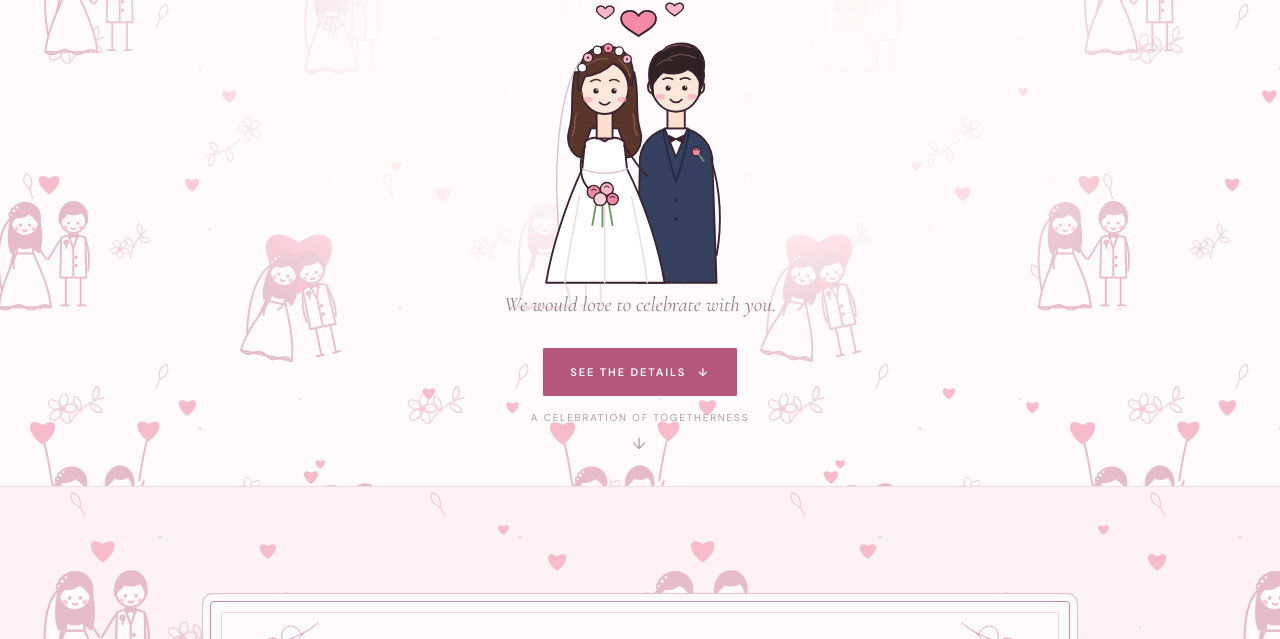
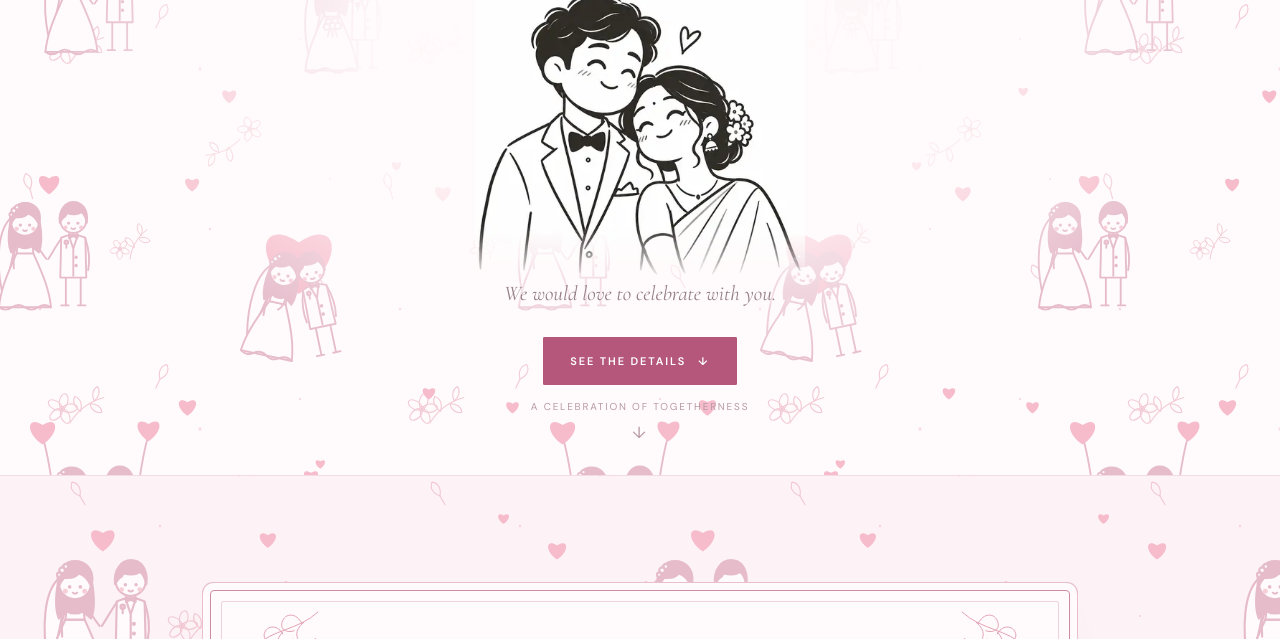
Before and after one commit to chaiwedssaran/chaiwedssaran.github.io, a plain HTML site: page index.html in a window 1280 px wide. Shown: the part 461-1100 px from the top of the page. Drawn offline with nearby package versions, Linux system fonts and the light colour scheme.

Commit message:
Couple illustration in centre of welcome page

```diff
--- a/index.html
+++ b/index.html
@@ -46,7 +46,7 @@
 @media(max-width:600px){.ceremony-block{padding:52px 22px 46px}.ceremony-block::after{background-size:64px,64px,64px,64px}}
 @media(max-width:600px){.hero{background-image:radial-gradient(ellipse 62% 36% at 50% 50%,#fffafb 0,#fffafbf0 50%,#fffafb00 100%),url('couples.svg'),url('floral-bg.svg')}}
 
-.hero-couple{display:block;width:min(260px,58vw);height:auto;margin:14px auto 2px}
+.hero-couple{display:block;width:min(330px,76vw);height:auto;margin:12px auto 2px;mix-blend-mode:multiply;-webkit-mask-image:linear-gradient(#000 82%,transparent);mask-image:linear-gradient(#000 82%,transparent)}
 @media(prefers-reduced-motion:reduce){html{scroll-behavior:auto}*,*::before,*::after{animation-duration:.01ms!important;transition-duration:.01ms!important}}
   </style>
 </head>
@@ -72,7 +72,7 @@
       <svg class="ganesh" role="img" aria-label="Shri Ganesha illustration"><use href="#ganesha"></use></svg>
       <p class="invite-pretitle">With the blessings of our families</p>
       <h1 class="names" id="couple-name">Chai <span class="amp">&</span> Saran</h1>
-      <img class="hero-couple" src="couple-doodle.svg" alt="Doodle of a smiling bride with a flower crown and bouquet beside her groom in a navy suit" width="360" height="420">
+      <img class="hero-couple" src="couple-center.webp" alt="Doodle of a smiling groom in a suit and bride in a saree resting her head on his shoulder" width="460" height="407">
       <p class="hero-sub">We would love to celebrate with you.</p>
       <a class="btn" href="#ceremony">See the details <span aria-hidden="true">↓</span></a>
     </div><span class="scroll-note">A celebration of togetherness</span></section>
```
Also changed, not shown: couple-center.webp (added).
